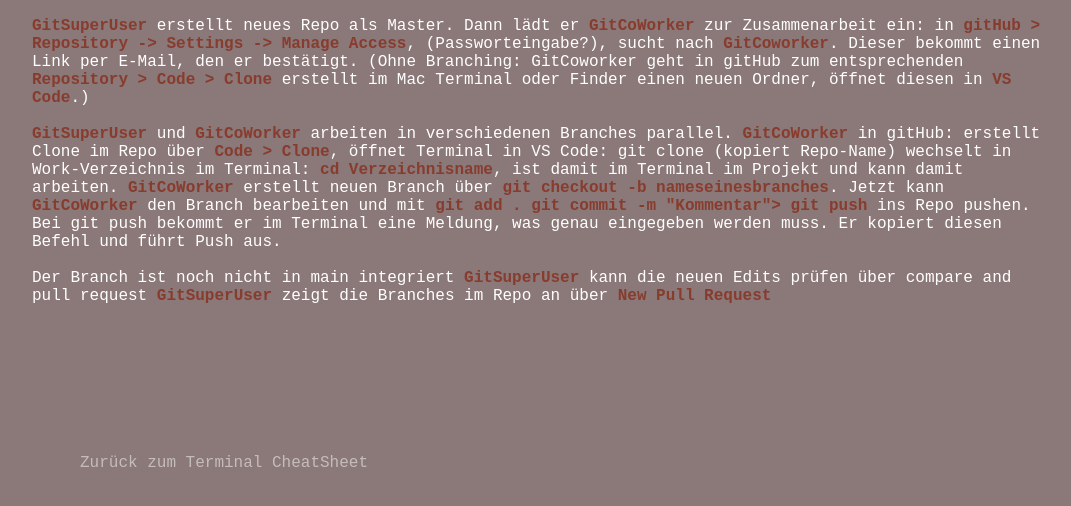
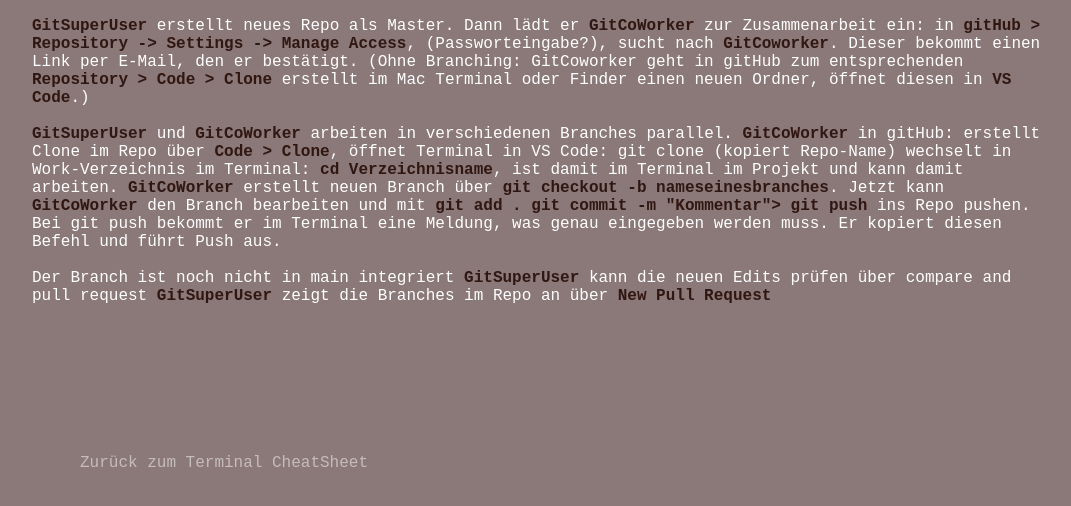
Before and after one commit to kc17m/Cheatsheet_terminal, a plain HTML site: page assets/html/scenario.html in a window 1280 px wide. Shown: the part 66-572 px from the top of the page, without its empty margins (32-1103 px from the left). Drawn offline with Linux system fonts and the light colour scheme.

Commit message:
new color

```diff
--- a/assets/css/style.css
+++ b/assets/css/style.css
@@ -48,7 +48,7 @@
 /* main */
 span {
     font-weight: bold;
-    color: rgb(136, 60, 46);
+    color: rgb(48, 23, 18);
 }
 
 
```
